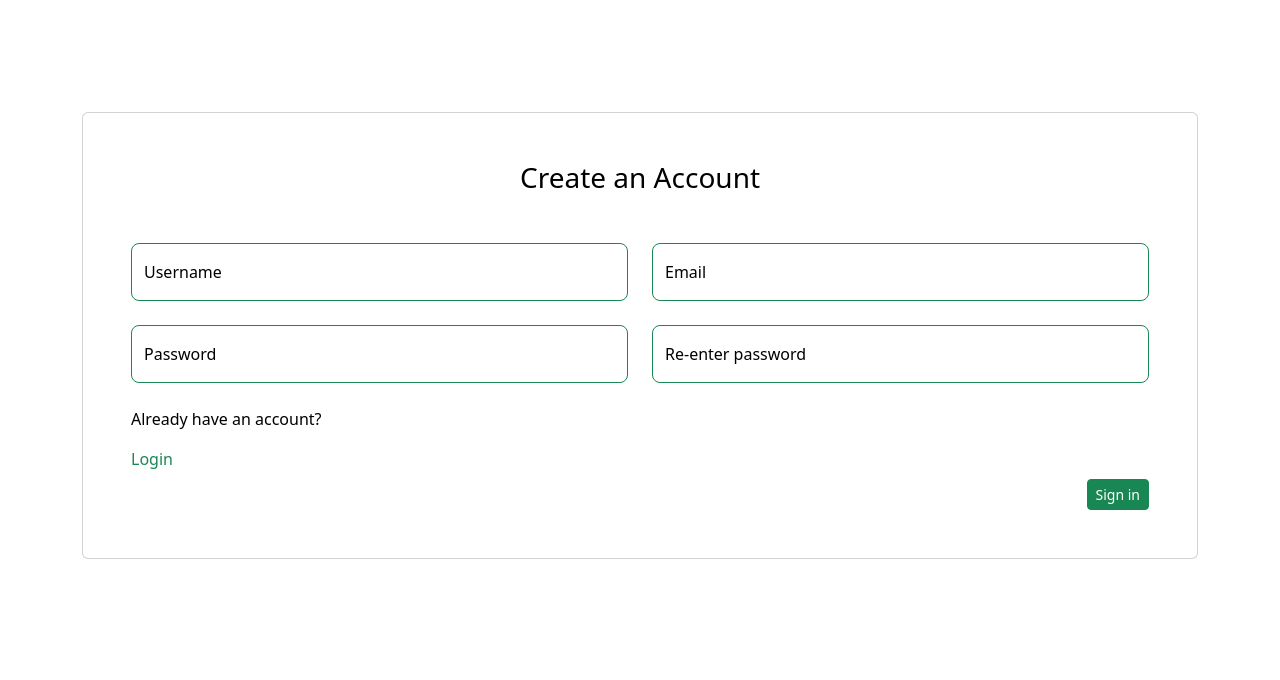
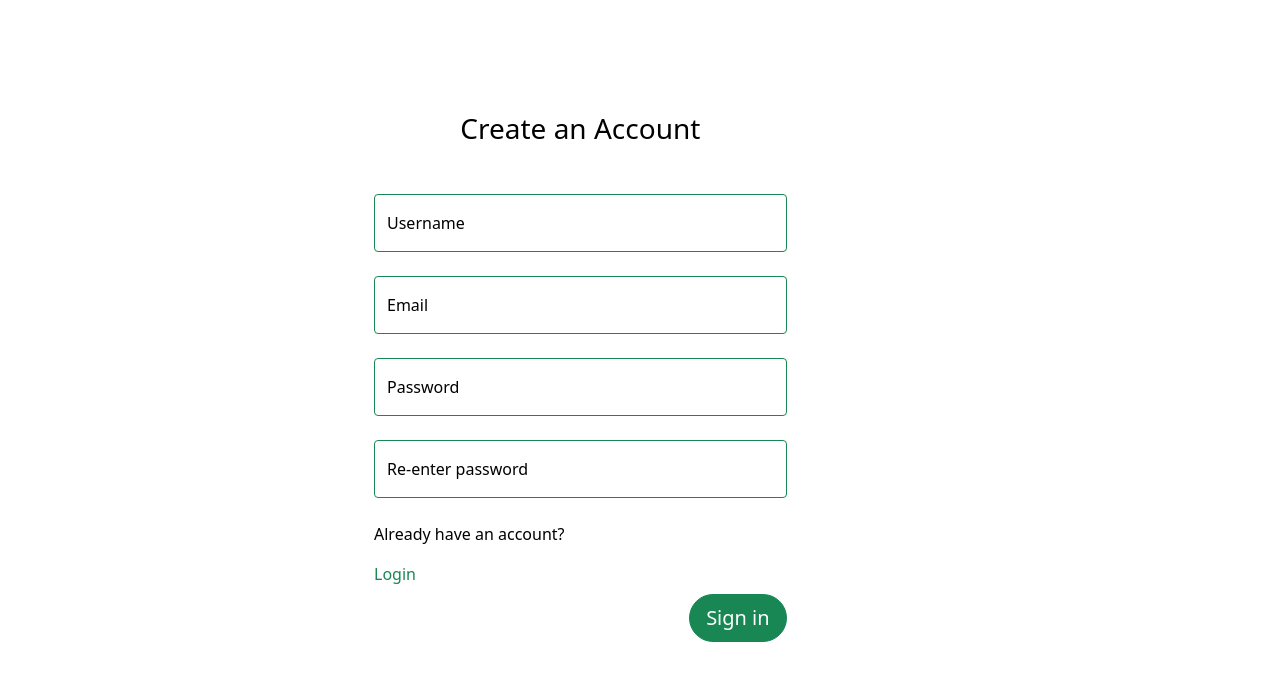
Before and after one commit to amanyih/babulkeyer-web, a plain HTML site: page FrontEnd/src/sign-up.html in a window 1280 px wide. Drawn offline with nearby package versions, Linux system fonts and the light colour scheme.

Commit message:
sign-up page reviewed

```diff
--- a/FrontEnd/src/log-in.css
+++ b/FrontEnd/src/log-in.css
@@ -35,14 +35,13 @@ body {
 }
 
 .login form .form-group {
-    margin-bottom: 12px;
+    margin-bottom: 20px;
 }
 
 .login form input[type="submit"] {
     font-size: 20px;
     margin-top: 15px;
 }
-.buttons{
-
+.btn{
     border-radius: 25px;
 }
--- a/FrontEnd/src/sign-up.css
+++ b/FrontEnd/src/sign-up.css
@@ -1,18 +1,24 @@
 body {
+
   margin-top: 40px;/*I have used this margin to make the texts easier to read.It can be removed.*/
 }
 
 body::before {
   content: none;
-
+  width: 100;
   font-size: 2rem;
   font-weight: bold;
-    position: fixed;
+  position: absolute;
   top: 0;
   right: 0;
+
 }
-
-
+.container{
+  padding-left: 20%;
+}
+.btn{
+  border-radius: 25px;
+}
 .box {
   background-color: white;
   border: 1px solid white;
@@ -23,6 +29,7 @@ body {
 @media (min-width: 576px) {
   body::before {
     content: none;
+    margin-left: 1000px;
   }
 }
 
--- a/FrontEnd/src/sign-up.html
+++ b/FrontEnd/src/sign-up.html
@@ -9,54 +9,39 @@
     <link href="https://cdn.jsdelivr.net/npm/bootstrap@5.3.0-alpha1/dist/css/bootstrap.min.css" rel="stylesheet" integrity="sha384-GLhlTQ8iRABdZLl6O3oVMWSktQOp6b7In1Zl3/Jr59b6EGGoI1aFkw7cmDA6j6gD" crossorigin="anonymous">
     <script defer src="https://cdn.jsdelivr.net/npm/bootstrap@5.3.0-alpha1/dist/js/bootstrap.bundle.min.js" integrity="sha384-w76AqPfDkMBDXo30jS1Sgez6pr3x5MlQ1ZAGC+nuZB+EYdgRZgiwxhTBTkF7CXvN" crossorigin="anonymous"></script>
     <link rel="stylesheet" href="sign-up.css">
-    <style>
-        select{
-            width:100%;
-            border: 5px solid white;
-            border-radius : 5px;
-            border-style:5px 1px 2px white;
-            padding: 10px 15px 10px 15px;
-        }
-        .card-registration .select-input.form-control[readonly]:not([disabled]) {
-            font-size: 1rem;
-            line-height: 2.15;
-            padding-left: .75em;
-            padding-right: .75em;
-        }
-        .card-registration .select-arrow {
-            top: 13px;
-        }
-    </style>
+
 
 
   </head>
-  <body class=".bg-light">
+  <body>
 
-        <section class="h-100 bg-white rounded">
-            <div class="container py-5 h-100">
+        <section class=" h-100 w-100">
+            <div class="container justify-content-center w-100 h-100">
               <div class="row d-flex justify-content-center align-items-center h-100">
                 <div class="col">
-                  <div class="card card-registration my-4">
+                  <div class=" my-4">
                     <div class="row g-0">
 
-                      <div class="col-xl-20">
-                        <div class="card-body p-md-5 text-black">
+                      <div class="col-lg-7">
+                        <div class=" p-md-5 text-black">
                           <h3 class="mb-5  text-center font-weight-bold">Create an Account</h3>
 
                           <div class="row">
-                            <div class="col-md-6 mb-4">
+                            <div class="col-xs-4
+                             mb-4">
                                 <form>
                                     <div class="form-floating">
 
-                                <input type="text" id="text-uppercase" class="form-control form-control-lg border border-* border-success"
+                                <input type="text" id="inputdefault" class="form-control form-control-sm border border-* border-success"
                                 placeholder="Enter User name" name="username"  required>
                                 <label for="First name">Username</label>
                                     </div>
                             </div>
-                            <div class="col-md-6 mb-4">
+                            <div class="col-xs-4
+                             mb-4">
                                 <form>
                                     <div class="form-floating">
-                                <input type="email" id="text-uppercase" class="form-control form-control-lg border border-success"
+                                <input type="email" id="inputdefault" class="form-control form-control-sm border border-success"
                                 placeholder="Enter Email" name="Email" required>
                                 <label for="Email" >Email</label>
                                     </div>
@@ -64,18 +49,20 @@
                           </div>
 
                           <div class="row">
-                            <div class="col-md-6 mb-4">
+                            <div class="col-xs-4
+                             mb-4">
                                 <form>
-                                    <div class="form-floating">
-                                <input type="password" id="text-uppercase" class="form-control form-control-lg border border-success"
+                                    <div class="form-floating ">
+                                <input type="password" id="inputdefault" class="form-control form-control-sm border border-success"
                                 placeholder="Enter password" name="password" required>
                                 <label for="Password">Password</label>
                                     </div>
                             </div>
-                            <div class="col-md-6 mb-4">
+                            <div class="col-xs-4
+                             mb-4">
                                 <form>
                                     <div class="form-floating">
-                                <input type="password" id="text-uppercase" class="form-control form-control-lg border border-success"
+                                <input type="password" id="inputdefault" class="form-control form-control-sm border border-success"
                                 placeholder="re-enter password" name="re-enter password" required>
                                 <label for="re-enter Password">Re-enter password</label>
                                     </div>
@@ -93,7 +80,7 @@
 
                           <p class="mt-10 font-weight-bold">Already have an account?</p><a class="pt-100 pb-100 links link-success" href="./log-in.html">Login</a>
                           <div class="d-flex justify-content-end pt-2">
-                            <button class="btn btn btn-success buttons btn-sm" name="save">Sign in</button>
+                            <button class="btn btn btn-success buttons btn-lg" name="save">Sign in</button>
                          </div>
                             </form>
                           </div>
```
Also changed, not shown: FrontEnd/src/log-in.html (+7 -11 lines). Lines whose indentation alone changed are shown as unchanged.
